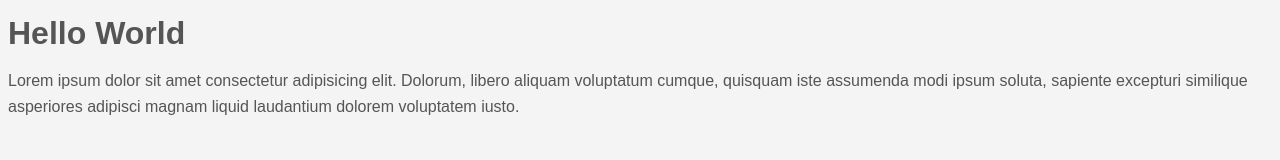
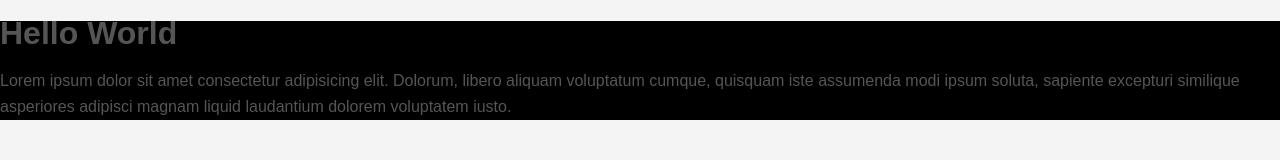
Before and after one commit to Ibbya42/CSS, a plain HTML site: page CSScheatsheet/index.html in a window 1280 px wide. Drawn offline with Linux system fonts and the light colour scheme.

Commit message:
final push 12/7

```diff
--- a/CSScheatsheet/css/style.css
+++ b/CSScheatsheet/css/style.css
@@ -11,5 +11,10 @@ body{
     font: normal 16px arial,helvetica,sans-serif;
 
     line-height: 1.6em;
+    margin: 0;
 
 }
+
+.box-1{
+    background-color: black;
+}
```
